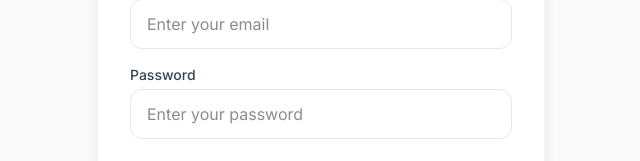
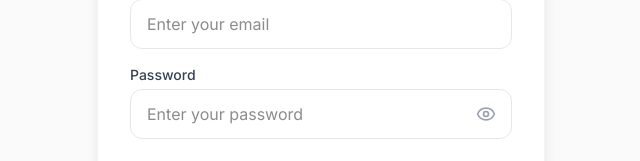
Before and after one commit to samuelnchege/croil-market, a React (Vite) app in the folder frontend/: page /login in a window 1280 px wide. Shown: the part 375-536 px from the top of the page, without its empty margins (319-959 px from the left). Built offline with nearby package versions, Linux system fonts and the light colour scheme.

Commit message:
added the show-hide eye icon in login and added protected routes complete

```diff
--- a/frontend/src/App.jsx
+++ b/frontend/src/App.jsx
@@ -1,5 +1,6 @@
 import { Routes, Route } from 'react-router-dom'
 import Navbar from './components/Navbar'
+import ProtectedRoute from './components/ProtectedRoute'
 import HomePage from './pages/HomePage'
 import ProductPage from './pages/ProductPage'
 import CartPage from './pages/CartPage'
@@ -34,8 +35,22 @@ function App() {
           <Route path="/checkout" element={<CheckoutPage />} />
           <Route path="/order/:id" element={<OrderTrackingPage />} />
           <Route path="/login" element={<LoginPage />} />
-          <Route path="/admin" element={<AdminDashboard />} />
-          <Route path="/partner" element={<PartnerPortal />} />
+          <Route
+            path="/admin"
+            element={
+              <ProtectedRoute role="admin">
+                <AdminDashboard />
+              </ProtectedRoute>
+            }
+          />
+          <Route
+            path="/partner"
+            element={
+              <ProtectedRoute role="shop-partner">
+                <PartnerPortal />
+              </ProtectedRoute>
+            }
+          />
         </Routes>
       </div>
     </div>
--- /dev/null
+++ b/frontend/src/components/ProtectedRoute.jsx
@@ -0,0 +1,26 @@
+import { useAuth } from '../context/AuthContext'
+import { Navigate } from 'react-router-dom'
+
+function ProtectedRoute({ children, role }) {
+  const { user, loading } = useAuth()
+
+  if (loading) {
+    return (
+      <div className="w-full min-h-screen flex items-center justify-center">
+        <div className="animate-pulse text-gray-400 text-lg">Loading...</div>
+      </div>
+    )
+  }
+
+  if (!user) {
+    return <Navigate to="/login" replace />
+  }
+
+  if (role && user.role !== role) {
+    return <Navigate to="/login" replace />
+  }
+
+  return children
+}
+
+export default ProtectedRoute
--- a/frontend/src/pages/LoginPage.jsx
+++ b/frontend/src/pages/LoginPage.jsx
@@ -2,11 +2,13 @@ import { useState } from 'react'
 import { useNavigate } from 'react-router-dom'
 import { useAuth } from '../context/AuthContext'
 import toast from 'react-hot-toast'
+import { Eye, EyeOff } from 'lucide-react'
 
 function LoginPage() {
   const { login } = useAuth()
   const navigate = useNavigate()
   const [loading, setLoading] = useState(false)
+  const [showPassword, setShowPassword] = useState(false)
   const [form, setForm] = useState({
     email: '',
     password: '',
@@ -75,14 +77,23 @@ function LoginPage() {
             <label className="block text-sm font-medium text-gray-700 mb-1">
               Password
             </label>
+            <div className="relative">
               <input
-              type="password"
+                type={showPassword ? 'text' : 'password'}
                 name="password"
                 value={form.password}
                 onChange={handleChange}
                 placeholder="Enter your password"
-              className="w-full border border-gray-200 rounded-xl px-4 py-3 focus:outline-none focus:border-[#C8410B] transition-colors"
+                className="w-full border border-gray-200 rounded-xl px-4 py-3 pr-12 focus:outline-none focus:border-[#C8410B] transition-colors"
               />
+              <button
+                type="button"
+                onClick={() => setShowPassword(!showPassword)}
+                className="absolute right-4 top-1/2 -translate-y-1/2 text-gray-400 hover:text-gray-600 transition-colors"
+              >
+                {showPassword ? <EyeOff size={20} /> : <Eye size={20} />}
+              </button>
+            </div>
           </div>
 
           <button
```
Lines whose indentation alone changed are shown as unchanged.
